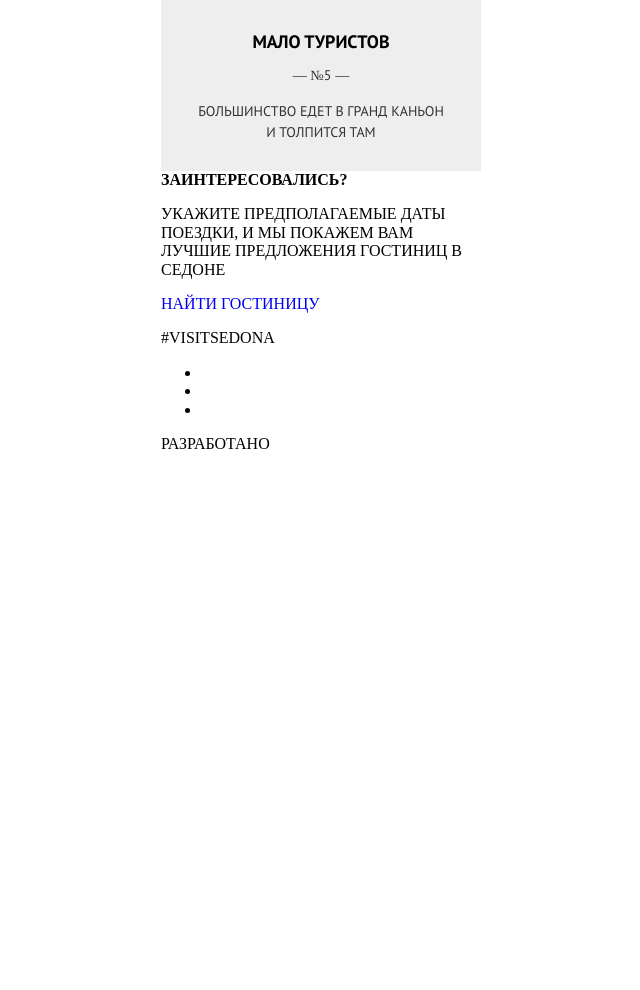
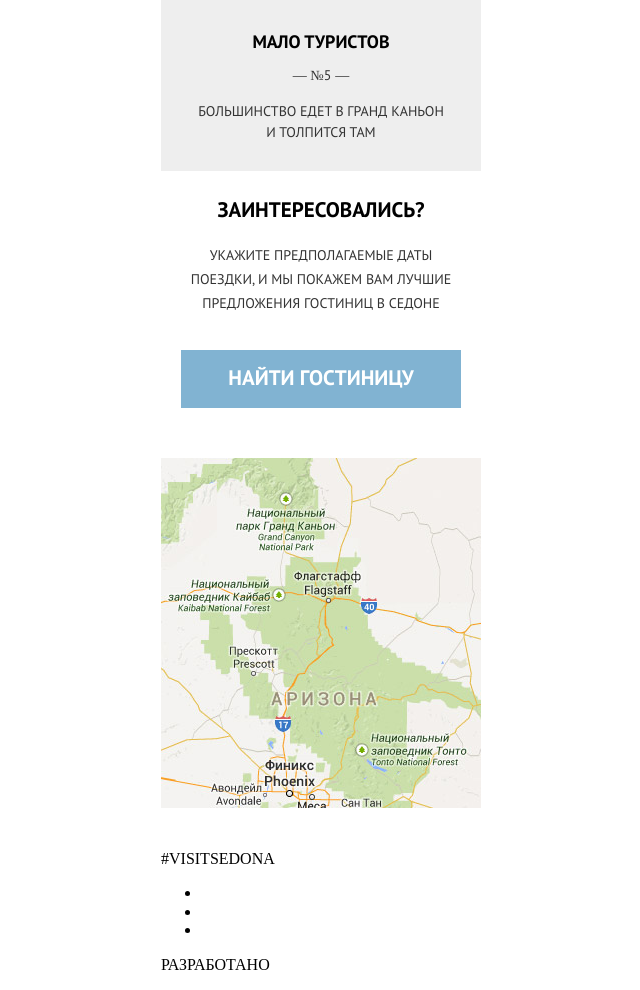
Before and after one commit to deniolp/sedona, a website: page source/index.html in a window 1280 px wide. Shown: the part 2555-3545 px from the top of the page, without its empty margins (319-959 px from the left). Before the commit the page ends 3024 px from the top, so only its background shows below. Drawn offline with nearby package versions, Linux system fonts and the light colour scheme; files that its build step writes are made by us from their sources; files whose address does not match are found by name.

Commit message:
Оформил основные стили блоков offer, button и map

```diff
--- a/source/index.html
+++ b/source/index.html
@@ -90,10 +90,12 @@
         </ul>
       </section>
       <section class="offer">
-        <h2 class="visually-hidden">Раздел с ссылкой на форму поиска гостиницы и карта</h2>
-        <b class="offer__question">ЗАИНТЕРЕСОВАЛИСЬ?</b>
-        <p class="offer__description">УКАЖИТЕ ПРЕДПОЛАГАЕМЫЕ ДАТЫ ПОЕЗДКИ, И МЫ ПОКАЖЕМ ВАМ ЛУЧШИЕ ПРЕДЛОЖЕНИЯ ГОСТИНИЦ В СЕДОНЕ</p>
-        <a class="offer__open-search button" href="#">НАЙТИ ГОСТИНИЦУ</a>
+        <div class="offer__wrapper">
+          <h2 class="visually-hidden">Раздел с ссылкой на форму поиска гостиницы и карта</h2>
+          <b class="offer__question">ЗАИНТЕРЕСОВАЛИСЬ?</b>
+          <p class="offer__description">УКАЖИТЕ ПРЕДПОЛАГАЕМЫЕ ДАТЫ ПОЕЗДКИ, И МЫ ПОКАЖЕМ ВАМ ЛУЧШИЕ ПРЕДЛОЖЕНИЯ ГОСТИНИЦ В СЕДОНЕ</p>
+          <a class="offer__open-search button" href="#">НАЙТИ ГОСТИНИЦУ</a>
+        </div>
         <div class="map">
           <h2 class="visually-hidden">Карта местности Седоны</h2>
         </div>
--- /dev/null
+++ b/source/sass/blocks/button.scss
@@ -0,0 +1,13 @@
+.button {
+  display: block;
+  vertical-align: middle;
+  width: 280px;
+  min-height: 58px;
+  font-size: 21px;
+  line-height: 26px;
+  color: $white;
+  font-weight: bold;
+  background-color: $main-blue;
+  margin: 0 auto;
+  padding-top: 15px;
+}
--- /dev/null
+++ b/source/sass/blocks/map.scss
@@ -0,0 +1,8 @@
+.map {
+  width: 100%;
+  min-height: 350px;
+  background-color: #f3f1ed;
+  background-image: url("../img/bg-map-mobile@1x.jpg");
+  background-position: center;
+  background-repeat: no-repeat;
+}
--- /dev/null
+++ b/source/sass/blocks/offer.scss
@@ -0,0 +1,30 @@
+.offer {
+  font-family: $page-font;
+  text-transform: uppercase;
+  text-align: center;
+  min-height: 637px;
+}
+
+.offer__question {
+  display: block;
+  margin: 26px 0 20px 0;
+  padding: 0;
+  font-size: 21px;
+  line-height: 26px;
+  font-weight: bold;
+  color: #000000;
+}
+
+.offer__description {
+  width: 270px;
+  margin: 0 auto 35px auto;
+  padding: 0;
+  font-size: 14px;
+  line-height: 24px;
+  font-weight: normal;
+  color: #333333;
+}
+
+.offer__wrapper {
+  margin-bottom: 50px;
+}
--- a/source/sass/style.scss
+++ b/source/sass/style.scss
@@ -10,3 +10,6 @@
 @import "blocks/banner.scss";
 @import "blocks/features.scss";
 @import "blocks/feature-with-photo.scss";
+@import "blocks/offer.scss";
+@import "blocks/button.scss";
+@import "blocks/map.scss";
```
